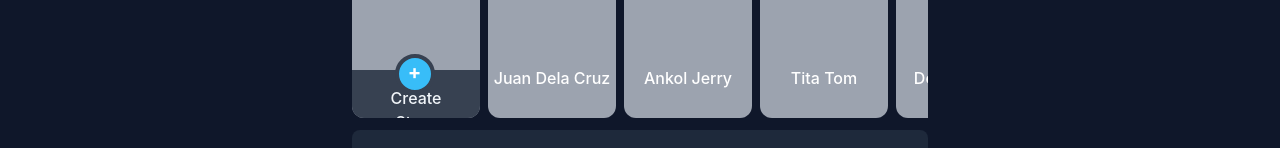
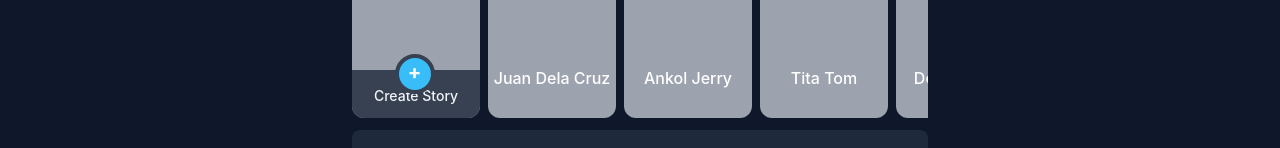
Before and after one commit to earlchristianb/peysbookrecreate, a React (Create React App) app: page / in a window 1280 px wide. Shown: the part 126-274 px from the top of the page. Built offline with nearby package versions, Linux system fonts and the light colour scheme; grey boxes are pictures that could not be loaded.

Commit message:
minor changes before trying to deploy to vercel/not finished to add:Left and right components

```diff
--- a/src/components/Timeline.jsx
+++ b/src/components/Timeline.jsx
@@ -102,7 +102,7 @@ const CreateStory = () => {
 						+
 					</p>
 				</div>
-				<div className='bg-gray-700 absolute bottom-0 h-12 w-full rounded-b-xl text p-4'>
+				<div className='bg-gray-700 absolute bottom-0 h-12 w-full rounded-b-xl text-xs md:text-sm p-4'>
 					<p className='text-slate-100 font-medium text-center'>Create Story</p>
 				</div>
 			</div>
```
